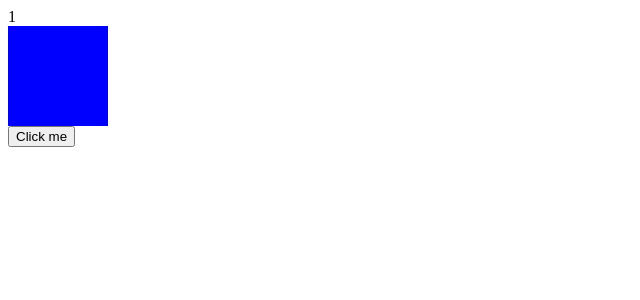
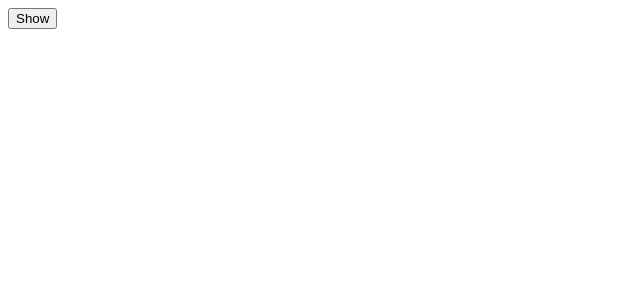
Before and after one commit to QuocAn108/ReactVite_Learning, a React (Vite) app in the folder ReactViteLearning/: page / in a window 1280 px wide. Shown: the top 300 px of the page, without its empty margins (0-640 px from the left). Built offline with nearby package versions, Linux system fonts and the light colour scheme.

Commit message:
Using clean up function when using useEffect

```diff
--- a/ReactViteLearning/src/App.jsx
+++ b/ReactViteLearning/src/App.jsx
@@ -1,38 +1,11 @@
-import { useEffect, useState } from "react";
+import { useState } from "react";
+import Timer from "./components/Timer";
 function App() {
-  const [count, setCount] = useState(1);
-  const [post, setPosts] = useState([]);
-  const [color, setColor] = useState("");
-  // useEffect(() => {
-  //   fetch("https://jsonplaceholder.typicode.com/posts")
-  //     .then((response) => response.json())
-  //     .then((json) => setPosts(json));
-  // }, []);
-  // useEffect(() => {
-  //   console.log("useEffect");
-  // }, []);
-
-  useEffect(() => {
-    if (count % 2 == 0) {
-      setColor("red");
-    } else {
-      setColor("blue");
-    }
-  }, [count]);
+  const [show, setShow] = useState(false);
   return (
     <div>
-      <div>{count}</div>
-      <div
-        style={{
-          width: "100px",
-          height: "100px",
-          backgroundColor: color,
-        }}
-      ></div>
-      <button onClick={() => setCount(count + 1)}>Click me</button>
-      {/* {post.map((post, index) => {
-        return <div key={index}>{post.title}</div>;
-      })} */}
+      <button onClick={() => setShow(!show)}>Show</button>
+      {show && <Timer />}
     </div>
   );
 }
--- /dev/null
+++ b/ReactViteLearning/src/components/Timer.jsx
@@ -0,0 +1,13 @@
+import { useEffect, useState } from "react";
+
+export default function Timer() {
+  const [count, setCount] = useState(1);
+  useEffect(() => {
+    const interval = setInterval(() => {
+      setCount((prev) => prev + 1);
+      console.log(count);
+    }, 1000);
+    return () => clearInterval(interval);
+  }, []);
+  return <div>{count}</div>;
+}
```
